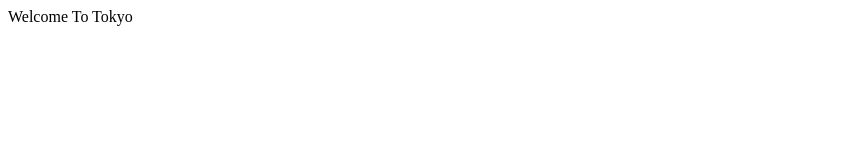
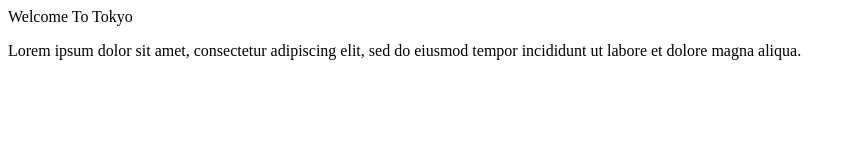
Before and after one commit to Preslee650/SimpleTravelSight, a plain HTML site: page index.html in a window 1280 px wide. Shown: the whole page, without its empty margins (0-856 px from the left). Drawn offline with Linux system fonts and the light colour scheme.

Commit message:
3rd commit
fleshed out index page

```diff
--- a/index.html
+++ b/index.html
@@ -8,5 +8,6 @@
 </head>
 <body>
     Welcome To Tokyo
+    <p>Lorem ipsum dolor sit amet, consectetur adipiscing elit, sed do eiusmod tempor incididunt ut labore et dolore magna aliqua.</p>
 </body>
 </html>
```
